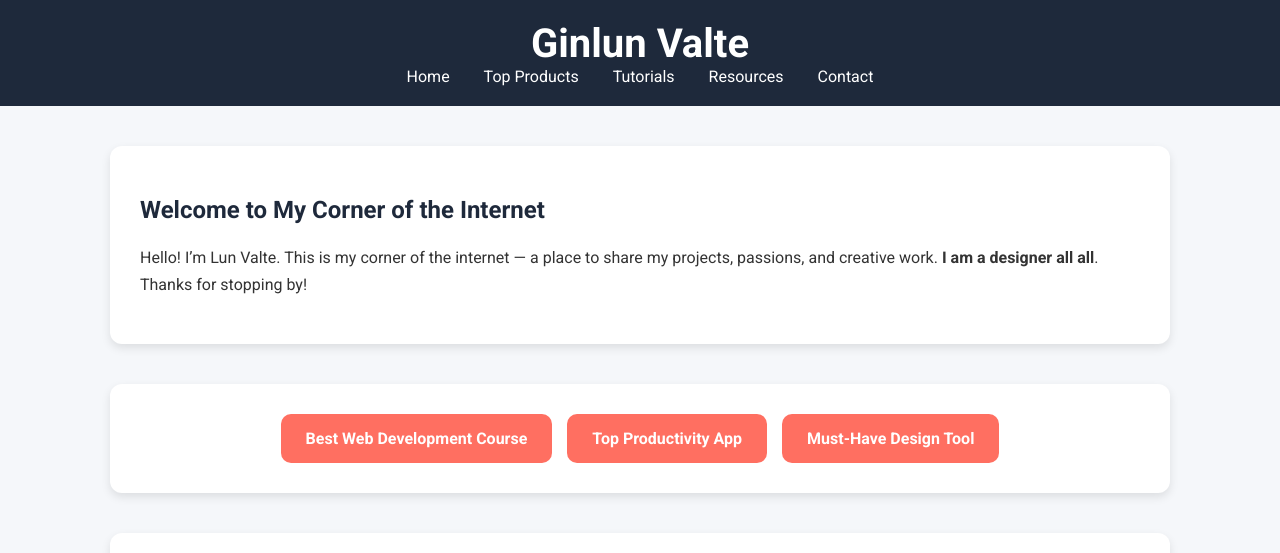
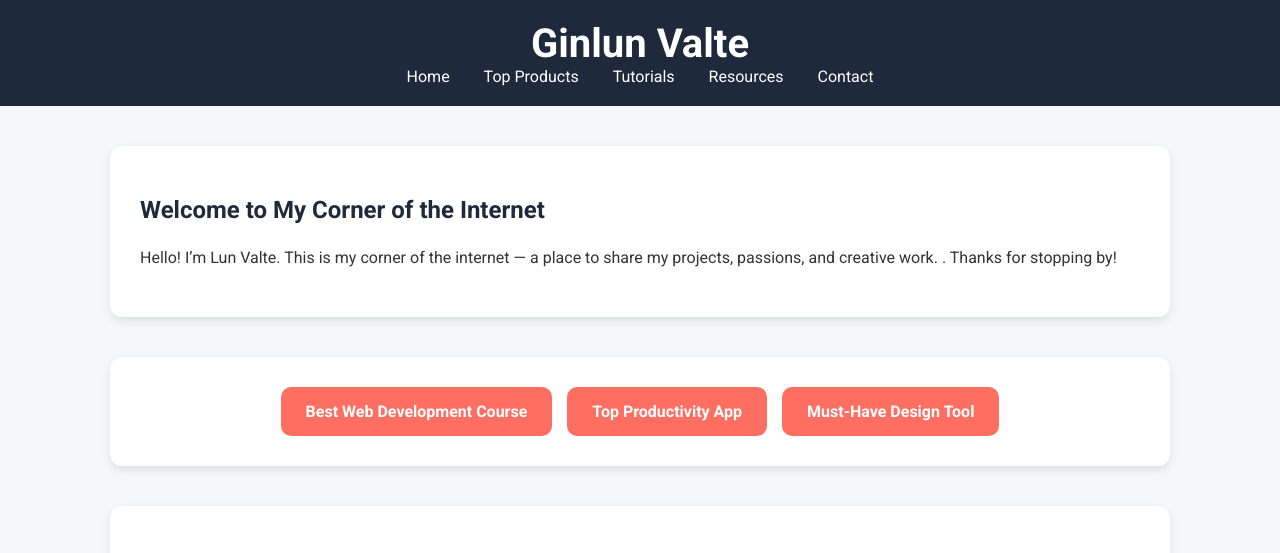
Before and after one commit to Lunvalte/Lunvalte.github.io, a plain HTML site: page update index.html in a window 1280 px wide. Shown: the top 553 px of the page. Drawn offline with Linux system fonts and the light colour scheme.

Commit message:
Update update index.html

```diff
--- a/update index.html
+++ b/update index.html
@@ -40,7 +40,7 @@
 
 <section id="home">
   <h2>Welcome to My Corner of the Internet</h2>
-  <p>Hello! I’m Lun Valte. This is my corner of the internet — a place to share my projects, passions, and creative work. <strong>I am a designer all all</strong>. Thanks for stopping by!</p>
+  <p>Hello! I’m Lun Valte. This is my corner of the internet — a place to share my projects, passions, and creative work. </strong>. Thanks for stopping by!</p>
 </section>
 
 <section class="banner-section">
```
